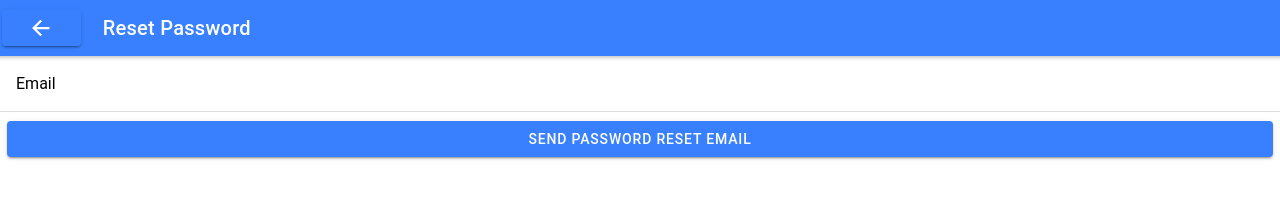
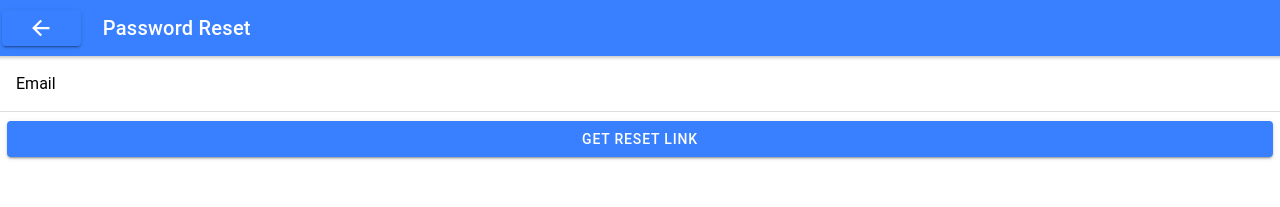
Before and after one commit to abhinavk454/newsily, a React (Create React App) app: page /forgot in a window 1280 px wide. Shown: the top 207 px of the page. Built offline with nearby package versions, Linux system fonts and the light colour scheme.

Commit message:
handle authentication added

```diff
--- a/src/firebase/firebase.js
+++ b/src/firebase/firebase.js
@@ -24,10 +24,10 @@ class Firebase{
         return this.auth.signOut();
     }
 
-    resetPasword(email){
+    resetPassword(email){
         return this.auth.sendPasswordResetEmail(email);
     }
 }
 
-const firebase=Firebase()
+const firebase=new Firebase()
 export default firebase;
--- a/src/firebase/index.js
+++ b/src/firebase/index.js
@@ -1 +1 @@
-export {defaut} from "./config";
+export {default} from "./firebase";
--- /dev/null
+++ b/src/helper/toast.js
@@ -0,0 +1,10 @@
+//this will give us notification of certain visual event happened
+export function toast(message,duration=4000){
+    const toast=document.createElement("ion-toast");
+    toast.message=message;
+    toast.duration=duration;
+    toast.color="dark";
+
+    document.body.appendChild(toast);
+    return toast.present();
+}
--- /dev/null
+++ b/src/hooks/useForm.js
@@ -0,0 +1,46 @@
+//this will handle all of our forms
+import React from "react";
+import {toast} from "../helper/toast";
+
+function useForm(initialState,validate,action){
+    const [values,setValues]=React.useState(initialState);
+    const [errors,setErrors]=React.useState({});
+    const [isSubmitting,setSubmitting]=React.useState(false);
+
+    React.useEffect(()=>{
+        if(isSubmitting){
+            const noErrors=Object.keys(errors).length===0;
+            if(noErrors){
+                action();
+                setValues(initialState);
+                setSubmitting(false);
+            }
+            else{
+                toast(Object.values(errors).join(" "));
+                setSubmitting(false);
+            }
+        }
+    },[action, errors,initialState,isSubmitting]);
+    function handleChange(event){
+        setValues((previousValues)=>({
+            ...previousValues,
+            [event.target.name]:event.target.value,
+
+        }));
+    }
+    function handleSubmit(){
+        const validationErrors=validate(values);
+        setErrors(validationErrors);
+        setSubmitting(true);
+    }
+
+    return{
+        handleSubmit,
+        handleChange,
+        values,
+        setValues,
+        isSubmitting
+    };
+}
+
+export default useForm;
--- a/src/pages/Auth/Forgot.js
+++ b/src/pages/Auth/Forgot.js
@@ -1,26 +1,77 @@
 import React from "react";
-import { IonPage, IonContent, IonItem, IonLabel, IonInput, IonRow, IonCol, IonButton } from "@ionic/react";
+import {
+  IonPage,
+  IonContent,
+  IonItem,
+  IonLabel,
+  IonInput,
+  IonRow,
+  IonCol,
+  IonButton,
+  IonLoading,
+} from "@ionic/react";
 import NavHeader from "../../components/Headers/NavHeader";
+import validatePasswordReset from "../../validators/validatePasswordReset";
+import useForm from "../../hooks/useForm";
+import firebase from "../../firebase";
+import { toast } from "../../helper/toast";
 
-const Forgot=()=>{
-    return(
+const INITIAL_STATE = {
+  email: "",
+};
+
+const Forgot = () => {
+  const { handleSubmit, handleChange, values, isSubmitting } = useForm(
+    INITIAL_STATE,
+    validatePasswordReset,
+    handleResetPassword
+  );
+  const [busy, setBusy] = React.useState(false);
+
+  async function handleResetPassword() {
+    setBusy(true);
+    const { email } = values;
+    try {
+      await firebase.resetPassword(email);
+      toast("Check your email to reset your password.");
+    } catch (err) {
+      console.error("Password Reset Error", err);
+      toast(err.message);
+    }
+    setBusy(false);
+  }
+
+  return (
     <IonPage>
-            <NavHeader title="Reset Password"/>
+      <NavHeader title="Password Reset" />
+      <IonLoading message={"Please wait..."} isOpen={busy} />
       <IonContent>
         <IonItem lines="full">
           <IonLabel position="floating">Email</IonLabel>
-                    <IonInput name="email" type="email" required></IonInput>
+          <IonInput
+            name="email"
+            type="text"
+            value={values.email}
+            onIonChange={handleChange}
+            required
+          ></IonInput>
         </IonItem>
         <IonRow>
           <IonCol>
-                        <IonButton color="primary" type="submit" expand="block">
-                            Send password reset email
+            <IonButton
+              type="submit"
+              color="primary"
+              expand="block"
+              onClick={handleSubmit}
+              disabled={isSubmitting}
+            >
+              Get Reset Link
             </IonButton>
           </IonCol>
         </IonRow>
       </IonContent>
     </IonPage>
-    )
+  );
 };
 
 export default Forgot;
--- a/src/pages/Auth/Login.js
+++ b/src/pages/Auth/Login.js
@@ -1,23 +1,83 @@
 import React from "react";
-import { IonPage, IonContent, IonItem, IonLabel, IonInput, IonRow, IonCol, IonButton, IonRouterLink } from "@ionic/react";
+import {
+  IonPage,
+  IonContent,
+  IonItem,
+  IonLabel,
+  IonInput,
+  IonRow,
+  IonCol,
+  IonButton,
+  IonRouterLink,
+  IonLoading,
+} from "@ionic/react";
 import NavHeader from "../../components/Headers/NavHeader";
+import validateLogin from "../../validators/validateLogin";
+import useForm from "../../hooks/useForm";
+import firebase from "../../firebase";
+import { toast } from "../../helper/toast";
 
-const Login=()=>{
-    return(
+const INITIAL_STATE = {
+  email: "",
+  password: "",
+};
+
+const Login = (props) => {
+  const { handleSubmit, handleChange, values, isSubmitting } = useForm(
+    INITIAL_STATE,
+    validateLogin,
+    authenticateUser
+  );
+  const [busy, setBusy] = React.useState(false);
+
+  async function authenticateUser() {
+    setBusy(true);
+    const { email, password } = values;
+    try {
+      await firebase.login(email, password);
+      toast("You have logged in successfully!");
+      props.history.push("/");
+    } catch (err) {
+      console.error("Authentication Error", err);
+      toast(err.message);
+    }
+    setBusy(false);
+  }
+
+  return (
     <IonPage>
-            <NavHeader title="Log In"/>
+      <NavHeader title="Log In" />
+      <IonLoading message={"Please wait..."} isOpen={busy} />
       <IonContent>
         <IonItem lines="full">
           <IonLabel position="floating">Email</IonLabel>
-                    <IonInput name="email" type="email" required></IonInput>
+          <IonInput
+            name="email"
+            type="text"
+            value={values.email}
+            onIonChange={handleChange}
+            required
+          ></IonInput>
         </IonItem>
         <IonItem lines="full">
           <IonLabel position="floating">Password</IonLabel>
-                    <IonInput name="password" type="password" required></IonInput>
+          <IonInput
+            name="password"
+            type="password"
+            value={values.password}
+            onIonChange={handleChange}
+            required
+          ></IonInput>
         </IonItem>
         <IonRow>
           <IonCol>
-                    <IonButton type="submit" color="primary" expand="block">
+            <IonButton
+              type="submit"
+              color="primary"
+              expand="block"
+              onClick={handleSubmit}
+              disabled={isSubmitting}
+            >
               Log In
             </IonButton>
           </IonCol>
--- a/src/pages/Auth/Signup.js
+++ b/src/pages/Auth/Signup.js
@@ -1,27 +1,54 @@
 import React from "react";
-import { IonPage, IonContent, IonItem, IonLabel, IonInput, IonRow, IonCol, IonButton } from "@ionic/react";
+import { IonPage, IonContent, IonItem, IonLabel, IonInput, IonRow, IonCol, IonButton, IonLoading } from "@ionic/react";
 import NavHeader from "../../components/Headers/NavHeader"
+import {toast} from "../../helper/toast";
+import useForm from "../../hooks/useForm";
+import validateSignup from "../../validators/validateSignup";
+import firebase from "../../firebase";
 
-const Signup=()=>{
+const INITIAL_STATE={
+    name:"",
+    email:"",
+    password:""
+}
+
+const Signup=(props)=>{
+    const {handleSubmit,handleChange,values,isSubmitting}=useForm(INITIAL_STATE,validateSignup,authenticateUser);
+    const {busy,setBusy}=React.useState(false);
+    async function authenticateUser(){
+        setBusy(true);
+        const {name,email,password}=values;
+        try{
+            await firebase.register(name,email,password);
+            toast("Registration Successful.");
+            props.history.push("/");
+        }
+        catch(err){
+            console.error("Authentication Error",err);
+            toast(err.message);
+        }
+        setBusy(false);
+    }
     return(
         <IonPage>
             <NavHeader title="Sign Up"/>
+            <IonLoading message={"Please wait..."} isOpen={busy}/>
             <IonContent>
                 <IonItem lines="full">
                     <IonLabel position="floating">Username</IonLabel>
-                    <IonInput name="name" type="text" required></IonInput>
+                    <IonInput name="name" type="text" value={values.name} onIonChange={handleChange} required ></IonInput>
                 </IonItem>
                 <IonItem lines="full">
                     <IonLabel position="floating">Email</IonLabel>
-                    <IonInput name="email" type="email" required></IonInput>
+                    <IonInput name="email" type="email" value={values.email} onIonChange={handleChange} required></IonInput>
                 </IonItem>
                 <IonItem lines="full">
                     <IonLabel position="floating">Password</IonLabel>
-                    <IonInput name="password" type="password" required></IonInput>
+                    <IonInput name="password" type="password" value={values.password} onIonChange={handleChange} required></IonInput>
                 </IonItem>
                 <IonRow>
                     <IonCol>
-                        <IonButton type="submit" color="primary" expand="block">
+                        <IonButton type="submit" color="primary" expand="block" onClick={handleSubmit} disabled={isSubmitting}>
                             Submit
                         </IonButton>
                     </IonCol>
--- /dev/null
+++ b/src/validators/validateLogin.js
@@ -0,0 +1,23 @@
+export default function validateLogin(values){
+    let errors={}
+    /*//validate names
+    if(!values.name){
+        errors.name="A username is required";
+    }
+    */
+    //validate emails
+    if(!values.email){
+        errors.email="Please provide email";
+    }
+    else if(!/^[A-Z0-9._%+-]+@[A-Z0-9._-]+\.[A-Z]{2,}$/i.test(values.email)){
+        errors.email("Invalid email")
+    }
+    //validate password
+    if(!values.password){
+        errors.password="password not provided";
+    }
+    else if(values.password.length<6){
+        errors.password="plese provide password of length greater than 5";
+    }
+    return errors;
+}
--- /dev/null
+++ b/src/validators/validatePasswordReset.js
@@ -0,0 +1,24 @@
+export default function validatePasswordReset(values){
+    let errors={}
+    /*//validate names
+    if(!values.name){
+        errors.name="A username is required";
+    }
+    */
+    //validate emails
+    if(!values.email){
+        errors.email="Please provide email";
+    }
+    else if(!/^[A-Z0-9._%+-]+@[A-Z0-9._-]+\.[A-Z]{2,}$/i.test(values.email)){
+        errors.email("Invalid email")
+    }
+    /*
+    //validate password
+    if(!values.password){
+        errors.password="password not provided";
+    }
+    else if(values.password.length<6){
+        errors.password="plese provide password of length greater than 5";
+    }*/
+    return errors;
+}
--- /dev/null
+++ b/src/validators/validateSignup.js
@@ -0,0 +1,22 @@
+export default function validateSignup(values){
+    let errors={}
+    //validate names
+    if(!values.name){
+        errors.name="A username is required";
+    }
+    //validate emails
+    if(!values.email){
+        errors.email="Please provide email";
+    }
+    else if(!/^[A-Z0-9._%+-]+@[A-Z0-9._-]+\.[A-Z]{2,}$/i.test(values.email)){
+        errors.email("Invalid email")
+    }
+    //validate password
+    if(!values.password){
+        errors.password="password not provided";
+    }
+    else if(values.password.length<6){
+        errors.password="plese provide password of length greater than 5";
+    }
+    return errors;
+}
```
Also changed, not shown: src/firebase/config.js (+9 -8 lines). Lines whose indentation alone changed are shown as unchanged.
